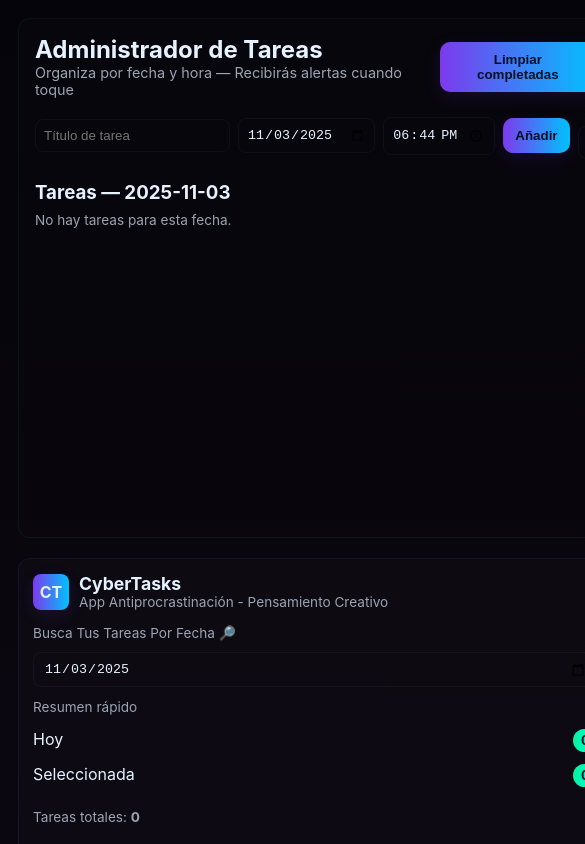
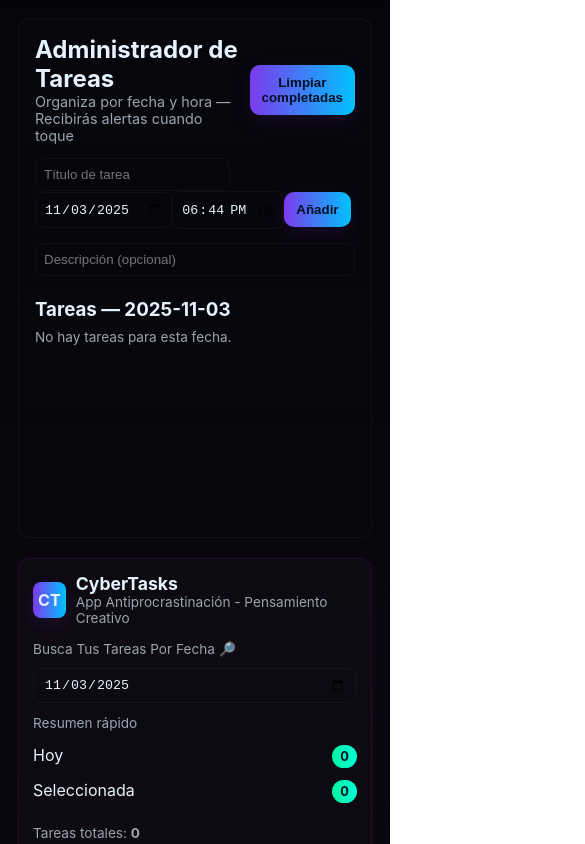
Before and after one commit to CamiloVelasquezBotero/App_Antiprocrastinacion-PensamientoCreativo_proyectoUniversidad, a Next.js app: page / in a window 390 px wide. Shown: the top 844 px of the page, 585 px wide, since content can reach past the window. Built offline with nearby package versions, Linux system fonts and the light colour scheme.

Commit message:
Fixing responsive

```diff
--- a/app/globals.css
+++ b/app/globals.css
@@ -249,6 +249,22 @@ body {
     }
 
     .main-panel {
-        order: 1
+        order: 1;
     }
 }
+
+@media(max-width:428px) {
+    .main-panel {
+        order: 1;
+        max-width: 428px;
+    }
+    .header {
+        display: flex;
+        flex-direction: row;
+        gap: 6px;
+
+    }
+    .task-form {
+        display: block;
+    }
+}
```
Also changed, not shown: 1 other file (tests, documents, lock files or other folders).
